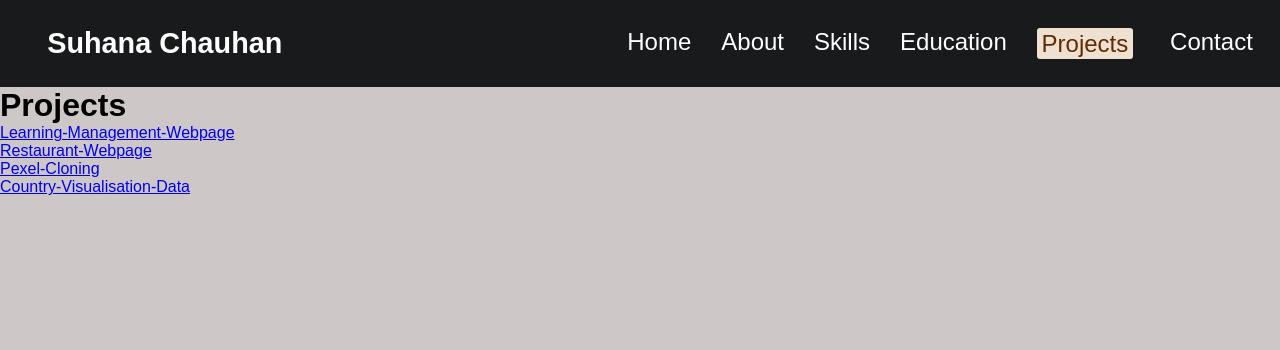
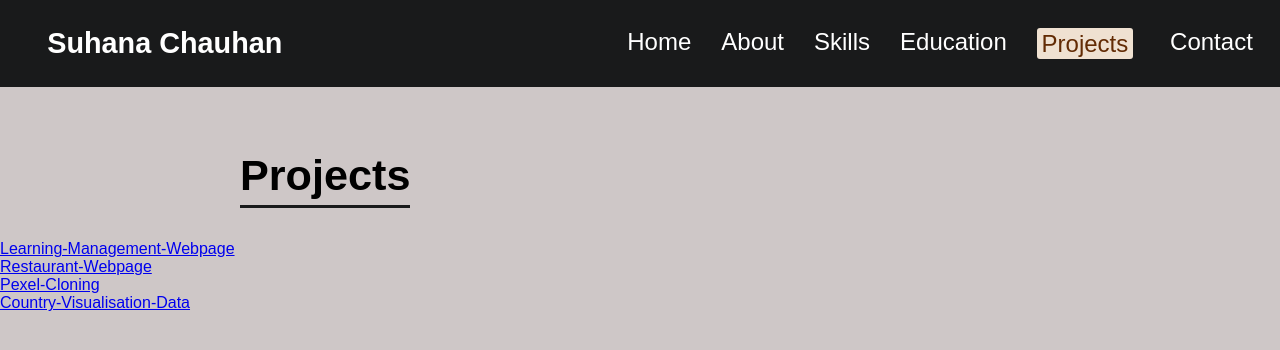
Before and after one commit to Suhana783/Portfolio, a plain HTML site: page projects.html in a window 1280 px wide. Drawn offline with Linux system fonts and the light colour scheme.

Commit message:
worked on project page

```diff
--- a/projects.html
+++ b/projects.html
@@ -6,6 +6,22 @@
     <title>Document</title>
     <link rel="stylesheet" href="style.css">
 </head>
+
+<style>
+  #heading{
+    text-align:left;
+    padding-top:4rem;
+    padding-bottom: 2rem;
+  }
+
+  #heading h1 {
+    font-size: 2.7rem;
+    margin-left:15rem;
+    display:inline-block;
+    border-bottom: 3px solid #191a1b;
+    padding-bottom: 5px;
+  }
+</style>
 <body>
 
     <header>
@@ -30,19 +46,23 @@
       <h1>Projects</h1>
     </div>
 
-        <div class="project-grid">
+        <div class="project-box">
           <div class="project-item">
             <a href="https://suhana783.github.io/Learning-Management-webpage/" target="_blank">Learning-Management-Webpage</a>
           </div>
+
           <div class="project-item">
             <a href="https://suhana783.github.io/Restaurant-webpage/" target="_blank">Restaurant-Webpage</a>
           </div>
+
           <div class="project-item">
             <a href="https://suhana783.github.io/Pexel-Cloning/" target="_blank">Pexel-Cloning</a>
           </div>
+
           <div class="project-item">
             <a href="https://suhana783.github.io/Country-Visualisation-data/" target="_blank">Country-Visualisation-Data</a>
           </div>
+
         </div>
 </body>
 </html>
```
